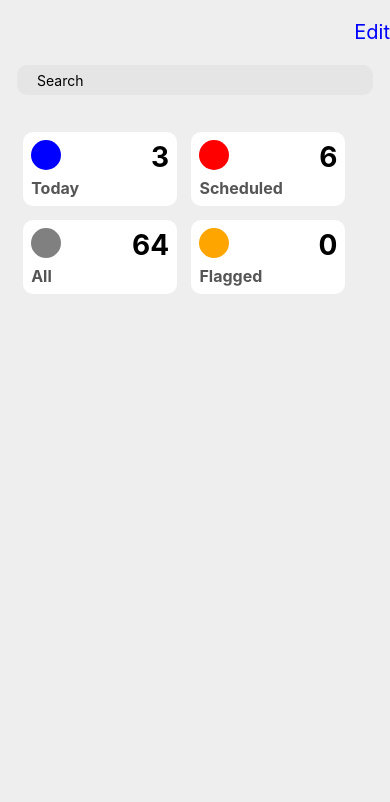
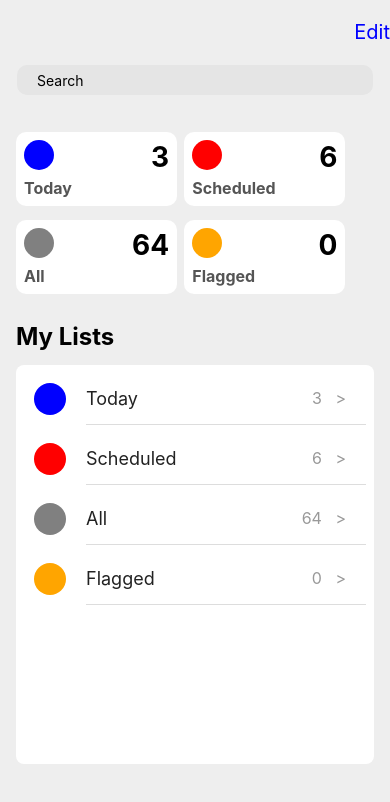
Before and after one commit to locksiDesmond/reminder-app, a React Native app: screen /Home in a window 390 px wide. Shown: the top 802 px of the page. Built offline with nearby package versions, Linux system fonts and the light colour scheme.

Commit message:
chore: add my list and list card

```diff
--- /dev/null
+++ b/components/list-card/ListCard.tsx
@@ -0,0 +1,62 @@
+import React from 'react';
+import {StyleSheet, View, TouchableHighlight, Text} from 'react-native';
+import {ListProps} from '../list-section/ListSection';
+
+const ListCard = ({title, icon, iconColor, onPress, count}: ListProps) => {
+  return (
+    <View style={styles.container}>
+      <TouchableHighlight onPress={onPress}>
+        <View style={styles.list}>
+          <View style={[styles.icon, {backgroundColor: iconColor}]}></View>
+          <View style={styles.detail}>
+            <Text style={styles.title}>{title}</Text>
+            <Text style={styles.count}>{count} &nbsp; &gt;</Text>
+          </View>
+        </View>
+      </TouchableHighlight>
+    </View>
+  );
+};
+
+const styles = StyleSheet.create({
+  container: {
+    flex: 1,
+    paddingLeft: 10,
+  },
+  icon: {
+    backgroundColor: '#0000f1',
+    borderRadius: 40,
+    height: 32,
+    width: 32,
+  },
+  detail: {
+    flex: 1,
+    flexDirection: 'row',
+    justifyContent: 'space-between',
+    borderBottomWidth: 1,
+    borderBottomColor: '#dddddd',
+    marginLeft: 20,
+    alignItems: 'center',
+    paddingRight: 20,
+    minHeight: '100%',
+  },
+  title: {
+    fontSize: 18,
+    textTransform: 'capitalize',
+    color: '#222222',
+  },
+  count: {
+    fontSize: 16,
+    color: '#999999',
+  },
+  list: {
+    flex: 1,
+    minHeight: 60,
+    alignItems: 'center',
+    padding: 8,
+    paddingBottom: 0,
+    // backgroundColor: 'red',
+    flexDirection: 'row',
+  },
+});
+export default ListCard;
--- a/components/list-section/ListSection.tsx
+++ b/components/list-section/ListSection.tsx
@@ -1,7 +1,7 @@
 import React from 'react';
 import {TouchableOpacity, StyleSheet, View, Text} from 'react-native';
 
-interface ListSectionProps {
+export interface ListProps {
   icon?: string;
   title: string;
   count: number;
@@ -9,7 +9,7 @@ interface ListSectionProps {
   onPress: () => void;
 }
 
-const ListSection = (props: ListSectionProps) => {
+const ListSection = (props: ListProps) => {
   return (
     <TouchableOpacity
       onLongPress={() => console.log('long press')}
@@ -32,9 +32,9 @@ const styles = StyleSheet.create({
     backgroundColor: '#fff',
     borderRadius: 10,
     padding: 8,
-    minWidth: '43%',
-    maxWidth: '45%',
-    marginHorizontal: '2%',
+    minWidth: '45%',
+    maxWidth: '48%',
+    marginRight: '2%',
     marginVertical: '2%',
     justifyContent: 'space-between',
   },
--- /dev/null
+++ b/components/my-lists/MyList.tsx
@@ -0,0 +1,42 @@
+import React from 'react';
+import {StyleSheet, View, Text, ScrollView, FlatList} from 'react-native';
+import ListCard from '../list-card/ListCard';
+import {lists} from '../../api/index';
+
+const MyList = () => {
+  return (
+    <View style={styles.container}>
+      <Text style={styles.title}>My Lists</Text>
+      <FlatList
+        data={lists}
+        renderItem={({item}) => (
+          <ListCard
+            iconColor={item.iconColor}
+            count={item.count}
+            title={item.title}
+            key={item.id}
+            onPress={() => console.log('onPress')}
+          />
+        )}
+        style={styles.lists}
+      />
+    </View>
+  );
+};
+const styles = StyleSheet.create({
+  container: {flex: 1, marginBottom: 80},
+  title: {
+    fontWeight: 'bold',
+    fontSize: 24,
+    color: '#000',
+    marginBottom: 14,
+    marginTop: 20,
+  },
+  lists: {
+    backgroundColor: '#ffffff',
+    borderRadius: 8,
+    flexShrink: 1,
+  },
+});
+
+export default MyList;
--- a/screens/Home.tsx
+++ b/screens/Home.tsx
@@ -1,6 +1,7 @@
 import React from "react";
 import { SafeAreaView } from "react-native-safe-area-context";
 import Container from "../components/Container";
+import MyList from "../components/my-lists/MyList";
 import Search from "../components/search/Search";
 import Sections from "../components/sections/Sections";
 
@@ -10,6 +11,7 @@ const Home = ({ navigation }: any) => {
       <Container>
         <Search />
         <Sections navigation={navigation} />
+        <MyList />
       </Container>
     </SafeAreaView>
   );
```
